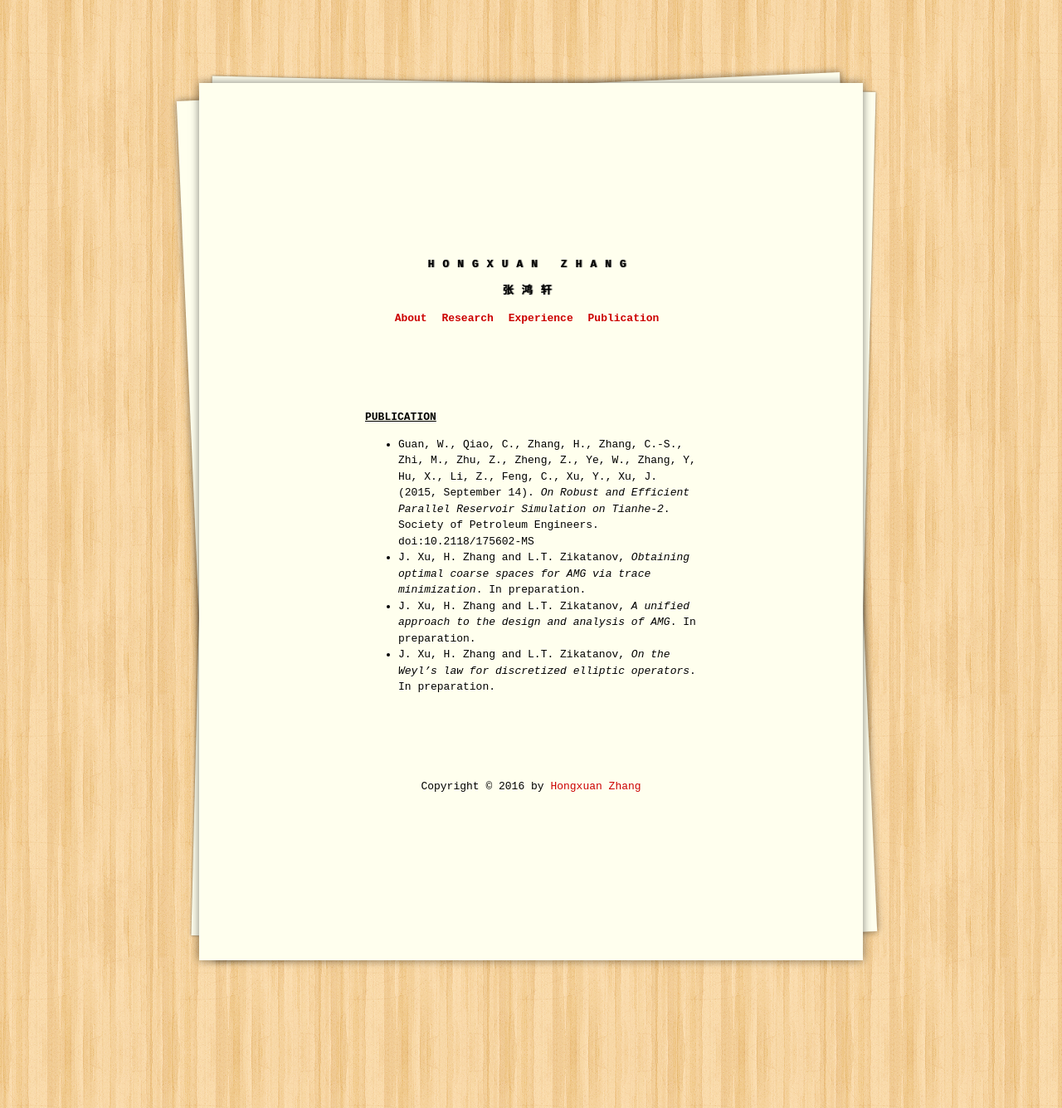
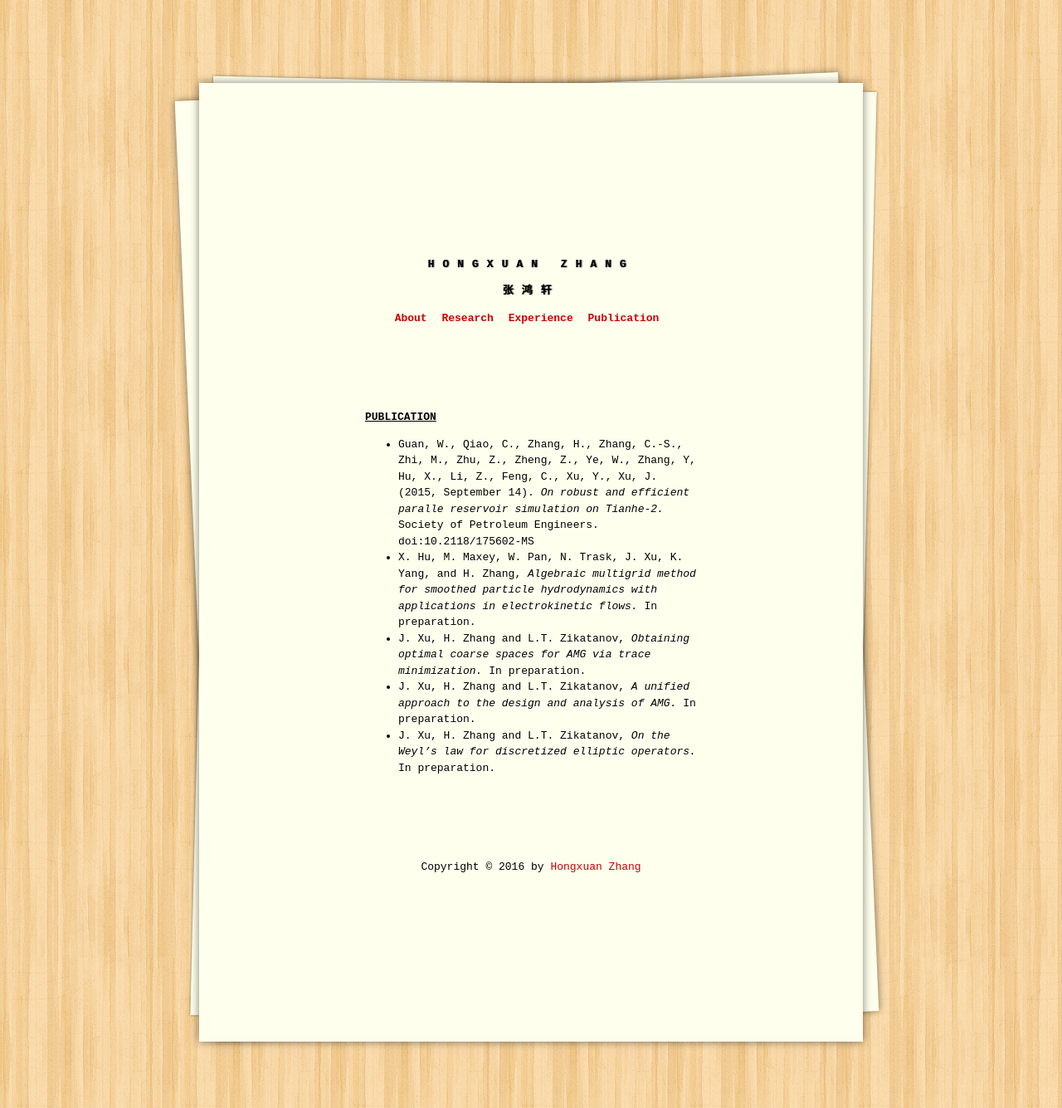
Before and after one commit to zhxsxuan/webpage, a Jekyll site: the page built from publication.md, in a window 1280 px wide. Shown: the whole page at 83% size. Built offline with Jekyll 4.4.1, drawn with Linux system fonts in a browser that asks for light colours.

Commit message:
update publications

```diff
--- a/publication.md
+++ b/publication.md
@@ -4,7 +4,8 @@ title: Publication
 permalink: /publication/
 ---
 
-*  Guan, W., Qiao, C., Zhang, H., Zhang, C.-S., Zhi, M., Zhu, Z., Zheng, Z., Ye, W., Zhang, Y, Hu, X., Li, Z., Feng, C., Xu, Y., Xu, J. (2015, September 14). *On Robust and Efficient Parallel Reservoir Simulation on Tianhe-2*. Society of Petroleum Engineers. doi:10.2118/175602-MS
-*  J. Xu, H. Zhang and L.T. Zikatanov, *Obtaining optimal coarse spaces for AMG via trace minimization*. In preparation.
-*  J. Xu, H. Zhang and L.T. Zikatanov, *A unified approach to the design and analysis of AMG*. In preparation.
-*  J. Xu, H. Zhang and L.T. Zikatanov, *On the Weyl's law for discretized elliptic operators*. In preparation.
+*  Guan, W., Qiao, C., Zhang, H., Zhang, C.-S., Zhi, M., Zhu, Z., Zheng, Z., Ye, W., Zhang, Y, Hu, X., Li, Z., Feng, C., Xu, Y., Xu, J. (2015, September 14). *On robust and efficient paralle reservoir simulation on Tianhe-2.* Society of Petroleum Engineers. doi:10.2118/175602-MS
+*  X. Hu, M. Maxey, W. Pan, N. Trask, J. Xu, K. Yang, and H. Zhang, *Algebraic multigrid method for smoothed particle hydrodynamics with applications in electrokinetic flows.* In preparation.
+*  J. Xu, H. Zhang and L.T. Zikatanov, *Obtaining optimal coarse spaces for AMG via trace minimization.* In preparation.
+*  J. Xu, H. Zhang and L.T. Zikatanov, *A unified approach to the design and analysis of AMG.* In preparation.
+*  J. Xu, H. Zhang and L.T. Zikatanov, *On the Weyl's law for discretized elliptic operators.* In preparation.
```
